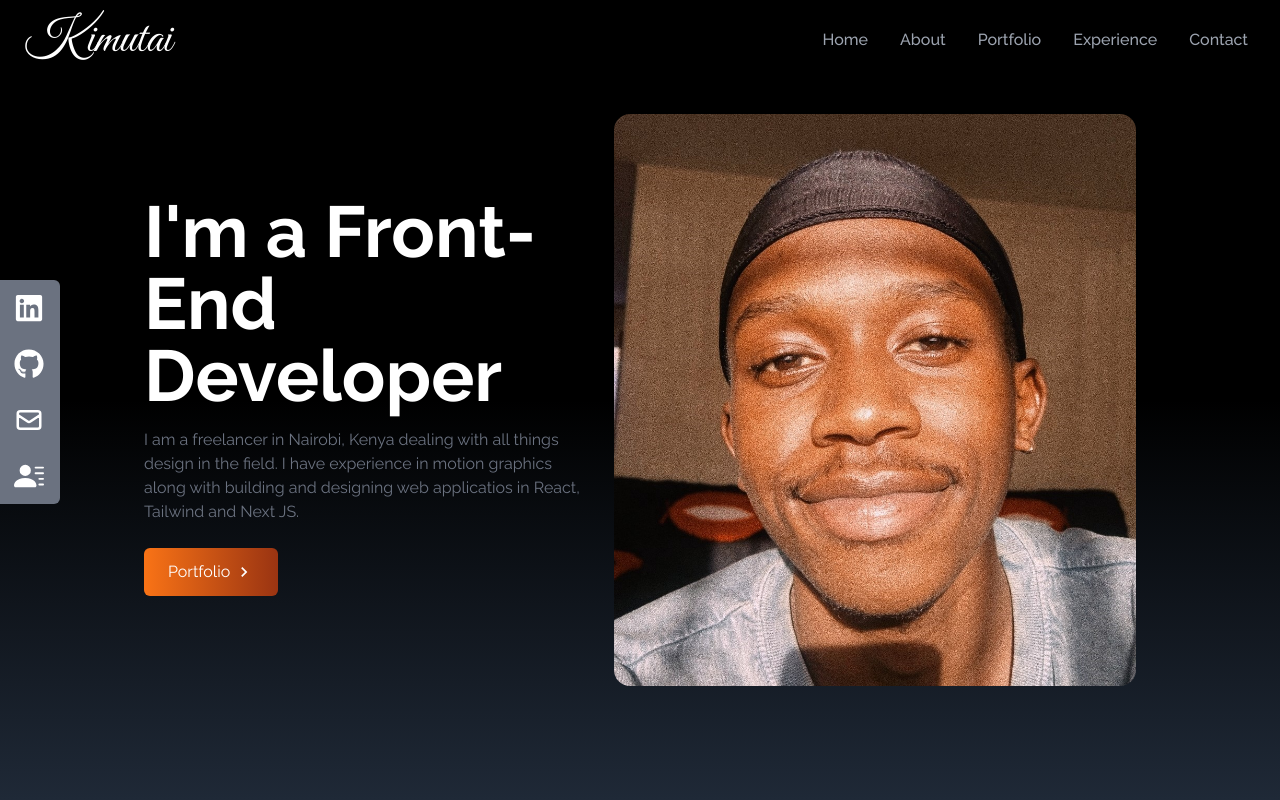
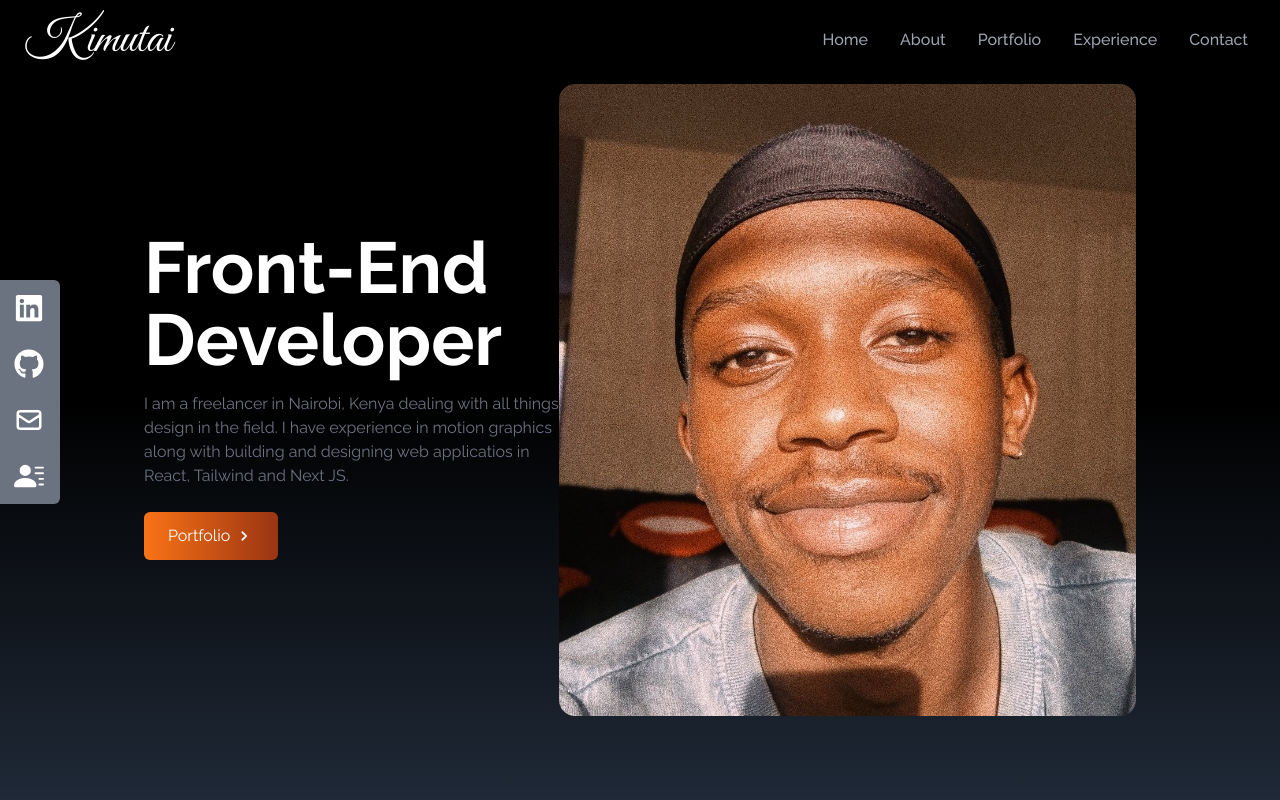
Before and after one commit to ryk1mmy/kim-portfolio, a React (Create React App) app: page / in a window 1280 px wide. Shown: the top 800 px of the page. Built offline with nearby package versions, Linux system fonts and the light colour scheme.

Commit message:
favicon change

```diff
--- a/src/components/Home.jsx
+++ b/src/components/Home.jsx
@@ -13,7 +13,7 @@ const Home = () => {
       <div className="max-w-screen-lg mx-auto flex flex-col items-center justify-center h-full px-4 md:flex-row">
         <div className="flex flex-col justify-center h-full">
           <h2 className="text-4xl sm:text-7xl font-bold text-white">
-          I'm a Front-End Developer
+          Front-End Developer
           </h2>
           <p className="text-gray-500 py-4 max-w-md">
           I am a freelancer in Nairobi, Kenya dealing with all things design
```
